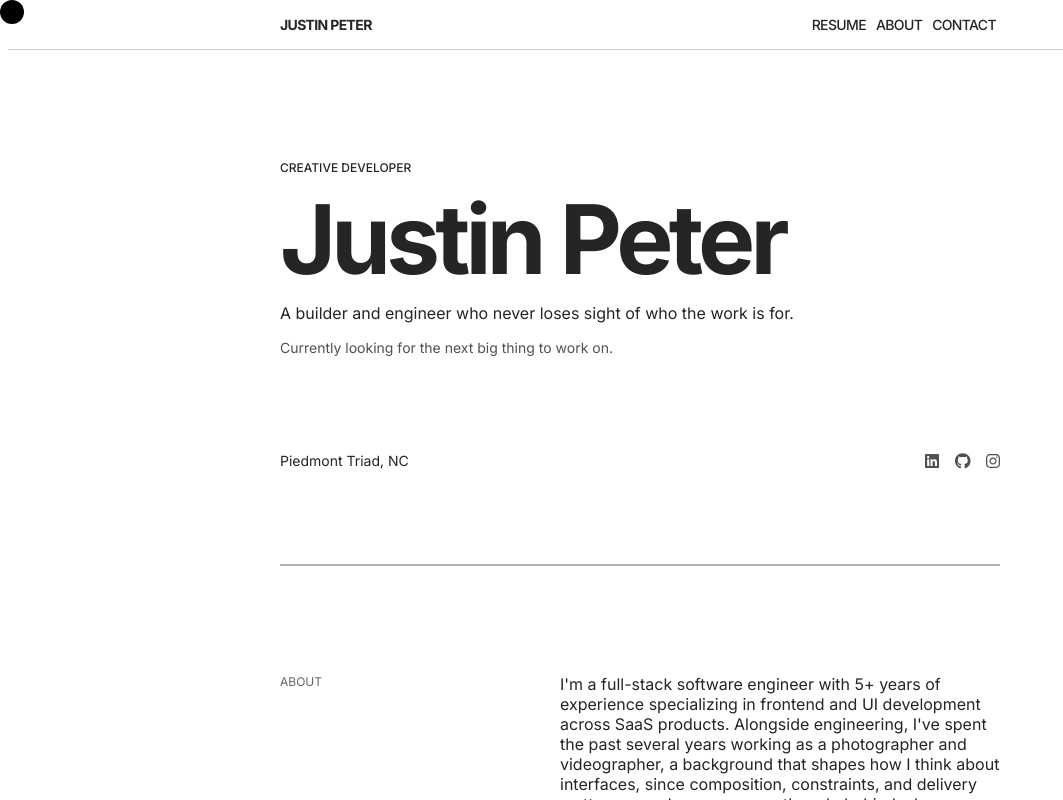
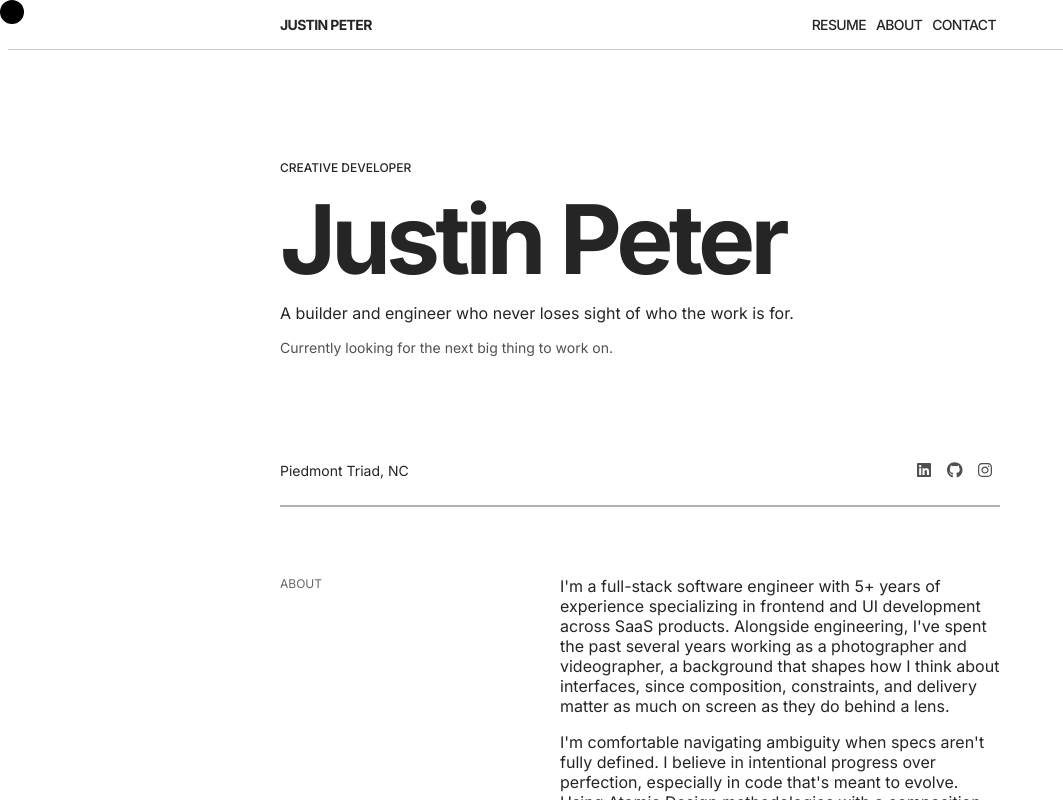
Before and after one commit to justinkpeter/dev-folio-25, a Next.js app: page / in a window 1280 px wide. Shown: the top 800 px of the page, without its empty margins (0-1063 px from the left). Built offline with nearby package versions, Linux system fonts and the light colour scheme.

Commit message:
wrap links around social icons

```diff
--- a/src/app/components/hero/Hero.module.scss
+++ b/src/app/components/hero/Hero.module.scss
@@ -79,7 +79,6 @@
     flex: 1 0 0;
     place-content: center flex-end;
     align-items: center;
-    gap: 16px;
     width: 1px;
     height: min-content;
     padding: 0;
@@ -96,4 +95,23 @@
       opacity: 1;
     }
   }
+
+  &__socialLink {
+    cursor: pointer;
+    padding: 0.5rem;
+    border-radius: 4px;
+    transition: background-color 0.2s ease;
+    z-index: 10;
+
+    &:hover {
+      background-color: rgba(0, 0, 0, 0.1);
+    }
+  }
+
+  &__curve {
+    position: absolute;
+    top: 150%;
+    left: 0;
+    width: 100%;
+  }
 }
--- a/src/app/components/hero/Hero.tsx
+++ b/src/app/components/hero/Hero.tsx
@@ -9,6 +9,7 @@ import {
   faInstagram,
 } from "@fortawesome/free-brands-svg-icons";
 import BezierCurveLine from "./BezierCurveLine";
+import Link from "next/link";
 
 export default function Hero() {
   const bem = new BemBuilder("hero", styles);
@@ -29,21 +30,44 @@ export default function Hero() {
         <div className={bem.element("meta")}>
           <div className={bem.element("location")}>Piedmont Triad, NC</div>
           <div className={bem.element("socials")}>
+            <Link
+              href="https://www.linkedin.com/in/justinkmpeter"
+              target="_blank"
+              className={bem.element("socialLink")}
+              title="LinkedIn"
+            >
               <FontAwesomeIcon
                 icon={faLinkedin}
                 className={bem.element("socialIcon")}
               />
+            </Link>
+            <Link
+              href="https://github.com/justinkpeter"
+              target="_blank"
+              className={bem.element("socialLink")}
+              title="GitHub"
+            >
               <FontAwesomeIcon
                 icon={faGithub}
                 className={bem.element("socialIcon")}
               />
+            </Link>
+            <Link
+              href="https://www.instagram.com/justincrediblemoments"
+              target="_blank"
+              className={bem.element("socialLink")}
+              title="Instagram"
+            >
               <FontAwesomeIcon
                 icon={faInstagram}
                 className={bem.element("socialIcon")}
               />
+            </Link>
+          </div>
+          <div className={bem.element("curve")}>
+            <BezierCurveLine strength={0.25} />
           </div>
         </div>
-        <BezierCurveLine strength={0.25} />
       </div>
     </section>
   );
```
Lines whose indentation alone changed are shown as unchanged.
